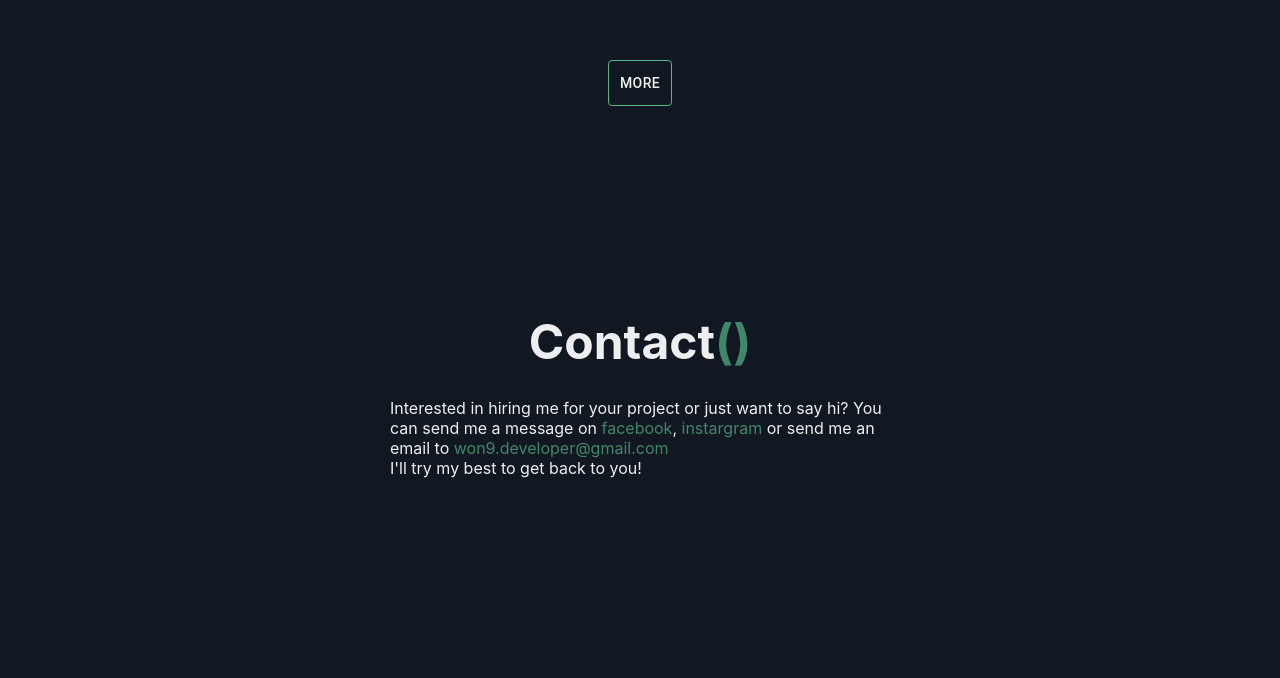
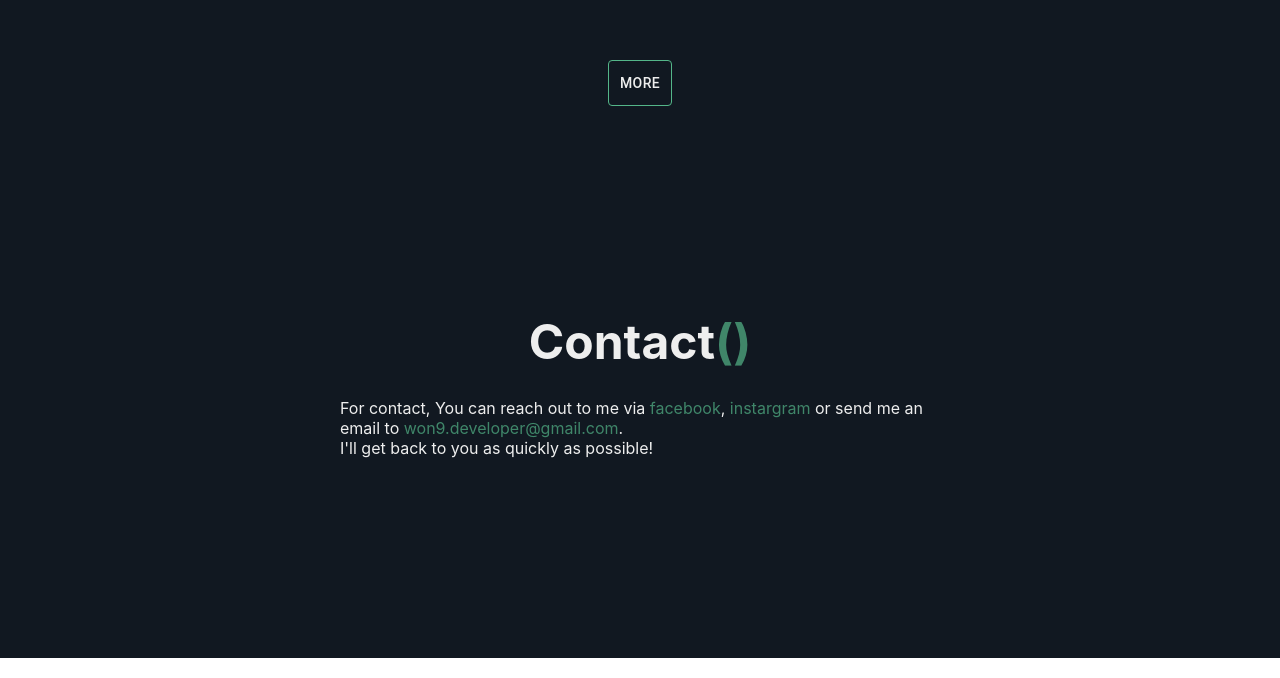
Before and after one commit to wonho-jung/Portfolio, a React (Create React App) app: page / in a window 1280 px wide. Shown: the part 4732-5410 px from the top of the page. Built offline with nearby package versions, Linux system fonts and the light colour scheme.

Commit message:
content-v2

```diff
--- a/src/components/About.js
+++ b/src/components/About.js
@@ -13,12 +13,11 @@ function About() {
       <AboutContent>
         <ContentLeft>
           <p>
-            Hello! My name is Wonho Jung and I love creatings that live on the
-            web. My interest in web developer started back in 2019 when i learn
-            HTML&CSS curriculum in shcool. I've had the privilege of working at
-            shool as web developer Intern!
+            Hello! My name is Shaun (Wonho) Jung, and my passion lies within
+            the frond-end development. I was introduced to web-developement back in 2019 when I learned
+            HTML & CSS in school, and my interest in front-end development never ceased since then.
           </p>
-          <p>Here are a few technologies I've been working with recently:</p>
+          <p>Here are a few tools that I've been working with recently:</p>
           <ul className>
             <li>
               <ArrowRightIcon fontSize="small" />
--- a/src/components/Contact.js
+++ b/src/components/Contact.js
@@ -13,8 +13,8 @@ function Contact() {
           Contact<span>()</span>{" "}
         </h1>
         <p>
-          Interested in hiring me for your project or just want to say hi? You
-          can send me a message on{" "}
+          For contact, You
+          can reach out to me via {" "}
           <a
             href="https://www.facebook.com/profile.php?id=100003002057392"
             target="_blank"
@@ -26,9 +26,9 @@ function Contact() {
             instargram
           </a>{" "}
           or send me an email to
-          <span> won9.developer@gmail.com</span>
+          <span> won9.developer@gmail.com</span>.
         </p>
-        <p> I'll try my best to get back to you!</p>
+        <p> I'll get back to you as quickly as possible!</p>
       </div>
       <Icons>
         <a href="https://github.com/wonho-jung" target="_blank">
@@ -65,12 +65,7 @@ const ContactContainer = styled.div`
   h1 > span {
     color: #54b689;
   }
-  @media only screen and (min-width: 1008px) {
-    div {
-      max-width: 500px;
-      p {
-      }
-      p > a,
+  p > a,
       span {
         cursor: pointer;
         color: #54b689;
@@ -80,6 +75,18 @@ const ContactContainer = styled.div`
         }
       }
     }
+    @media (min-width: 641px) and (max-width: 1007px) {
+      div {
+      max-width: 600px;
+
+
+  }
+  }
+  @media only screen and (min-width: 1008px) {
+    div {
+      max-width: 600px;
+
+
   }
 `;
 
```
